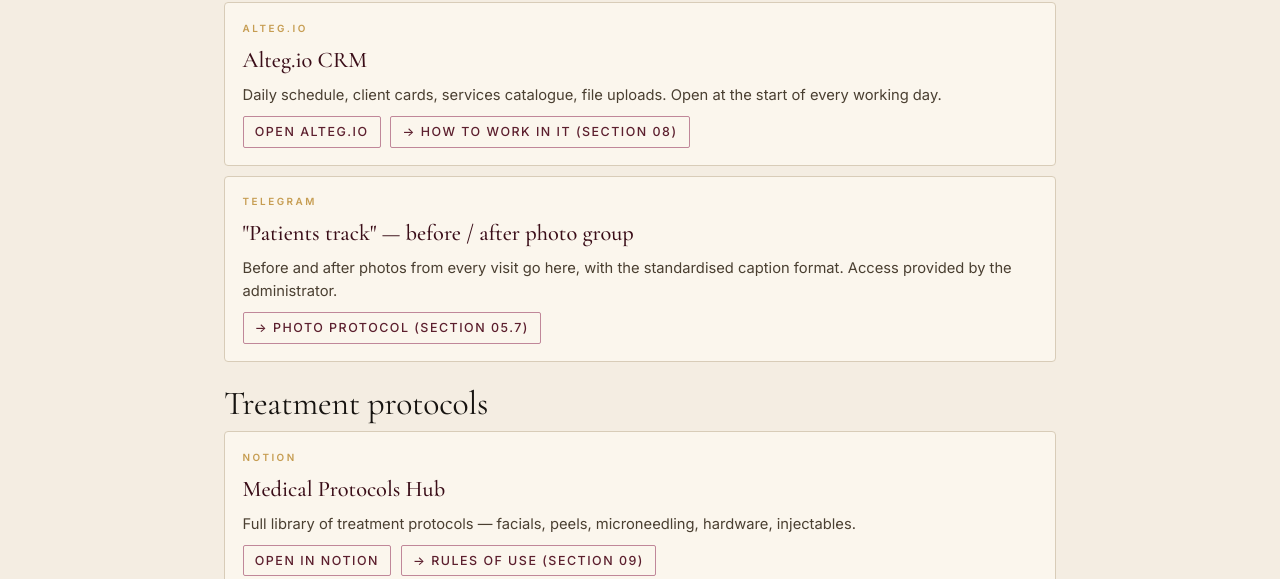
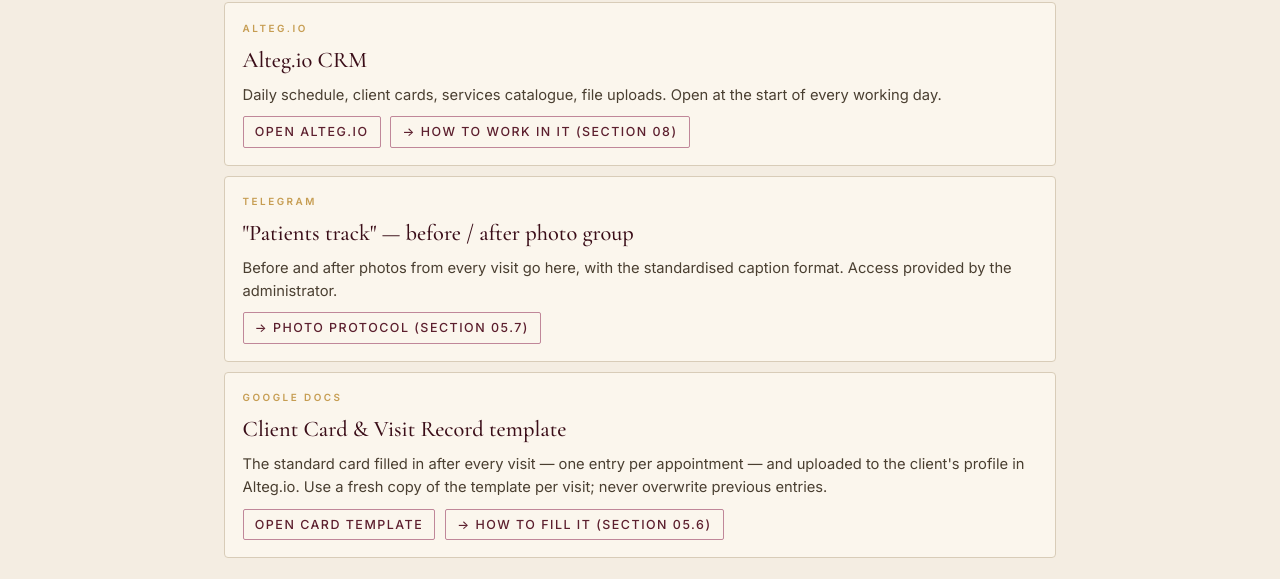
Before and after one commit to CosmoDiClinic/cosmetologist-onboarding, a plain HTML site: page resources.html in a window 1280 px wide. Shown: the part 346-925 px from the top of the page. Drawn offline with nearby package versions, Linux system fonts and the light colour scheme.

Commit message:
Update resources.html

```diff
--- a/resources.html
+++ b/resources.html
@@ -82,6 +82,24 @@
           <a href="05-visit.html">
             <span class="lang-en">→ Photo protocol (Section 05.7)</span>
             <span class="lang-ru">→ Протокол фото (раздел 05.7)</span>
+          </a>
+        </div>
+      </div>
+
+      <div class="resource-card">
+        <div class="resource-source">Google Docs</div>
+        <div class="resource-title lang-en">Client Card &amp; Visit Record template</div>
+        <div class="resource-title lang-ru">Шаблон Client Card &amp; Visit Record</div>
+        <p class="resource-desc lang-en">The standard card filled in after every visit — one entry per appointment — and uploaded to the client's profile in Alteg.io. Use a fresh copy of the template per visit; never overwrite previous entries.</p>
+        <p class="resource-desc lang-ru">Стандартная карта, которая заполняется после каждого визита — одна запись на приём — и загружается в профиль клиента в Alteg.io. На каждый визит используется новая копия шаблона; прошлые записи не перезаписываются.</p>
+        <div class="resource-actions">
+          <a href="https://docs.google.com/document/d/1hsp55ddwgOH2dFE4T7lXfJ4AvOB1CDjD/edit" target="_blank">
+            <span class="lang-en">Open card template</span>
+            <span class="lang-ru">Открыть шаблон карты</span>
+          </a>
+          <a href="05-visit.html">
+            <span class="lang-en">→ How to fill it (Section 05.6)</span>
+            <span class="lang-ru">→ Как заполнять (раздел 05.6)</span>
           </a>
         </div>
       </div>
```
